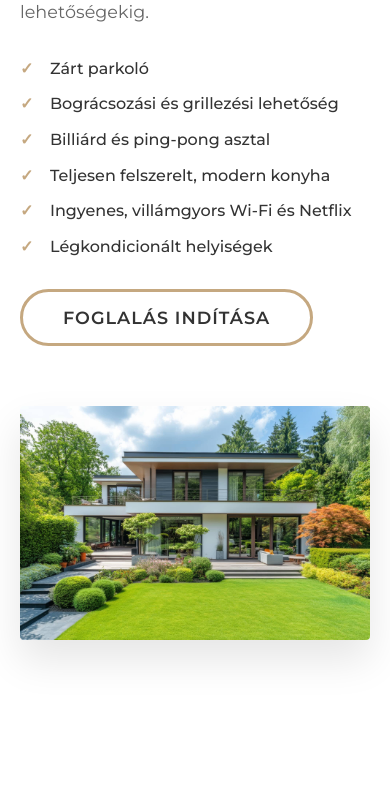
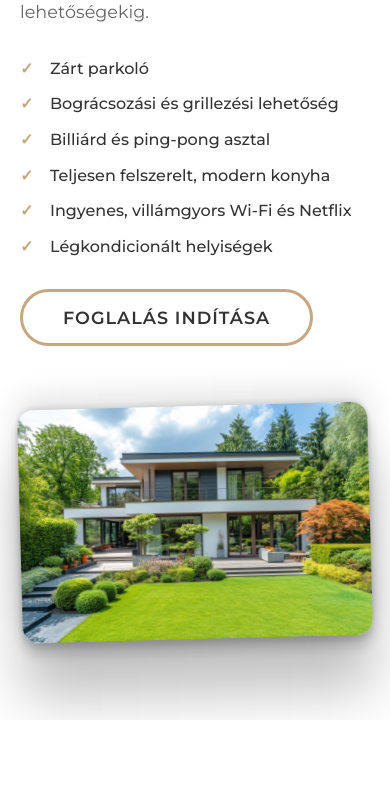
Before and after one commit to bukiapartman1/apartman-web, a Next.js app: page / in a window 390 px wide. Shown: the part 1378-2182 px from the top of the page. Built offline with nearby package versions, Linux system fonts and the light colour scheme; no server answers; the database is empty; a web font is replaced by a local one.

Commit message:
style: add custom tilt, box-shadow and hover effect to About section image

```diff
--- a/src/components/About.module.css
+++ b/src/components/About.module.css
@@ -14,20 +14,37 @@
 
 .imageContainer {
   position: relative;
-  border-radius: 4px;
+  border-radius: 16px;
   overflow: hidden;
-  box-shadow: 0 20px 40px rgba(0,0,0,0.1);
+  box-shadow: rgba(0, 0, 0, 0.25) 0px 54px 55px,
+              rgba(0, 0, 0, 0.12) 0px -12px 30px,
+              rgba(0, 0, 0, 0.12) 0px 4px 6px,
+              rgba(0, 0, 0, 0.17) 0px 12px 13px,
+              rgba(0, 0, 0, 0.09) 0px -3px 5px;
+  transform: rotate(-2.5deg);
+  transition: transform 0.6s cubic-bezier(0.16, 1, 0.3, 1),
+              box-shadow 0.6s cubic-bezier(0.16, 1, 0.3, 1);
+  backface-visibility: hidden;
 }
 
 .image {
   width: 100%;
   height: auto;
   display: block;
-  transition: transform 0.5s ease;
+  transition: transform 0.6s cubic-bezier(0.16, 1, 0.3, 1);
+}
+
+.imageContainer:hover {
+  transform: rotate(0deg) scale(1.02);
+  box-shadow: rgba(0, 0, 0, 0.3) 0px 60px 65px,
+              rgba(0, 0, 0, 0.15) 0px -10px 35px,
+              rgba(0, 0, 0, 0.15) 0px 6px 10px,
+              rgba(0, 0, 0, 0.2) 0px 15px 18px,
+              rgba(0, 0, 0, 0.1) 0px -3px 5px;
 }
 
 .imageContainer:hover .image {
-  transform: scale(1.05);
+  transform: scale(1.03);
 }
 
 .textContainer {
@@ -94,10 +111,18 @@
 @media (max-width: 900px) {
   .wrapper {
     grid-template-columns: 1fr;
+    gap: 40px;
   }
   .textContainer {
     padding-right: 0;
     order: -1;
+  }
+  .imageContainer {
+    transform: rotate(-1.5deg);
+    margin-top: 20px;
+    max-width: 500px;
+    margin-left: auto;
+    margin-right: auto;
   }
 }
 
```
